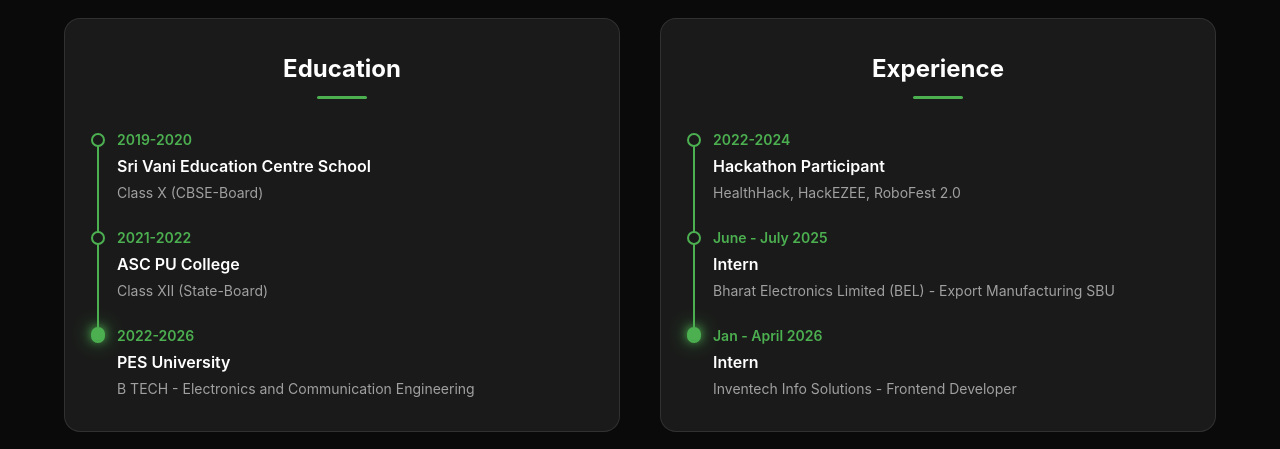
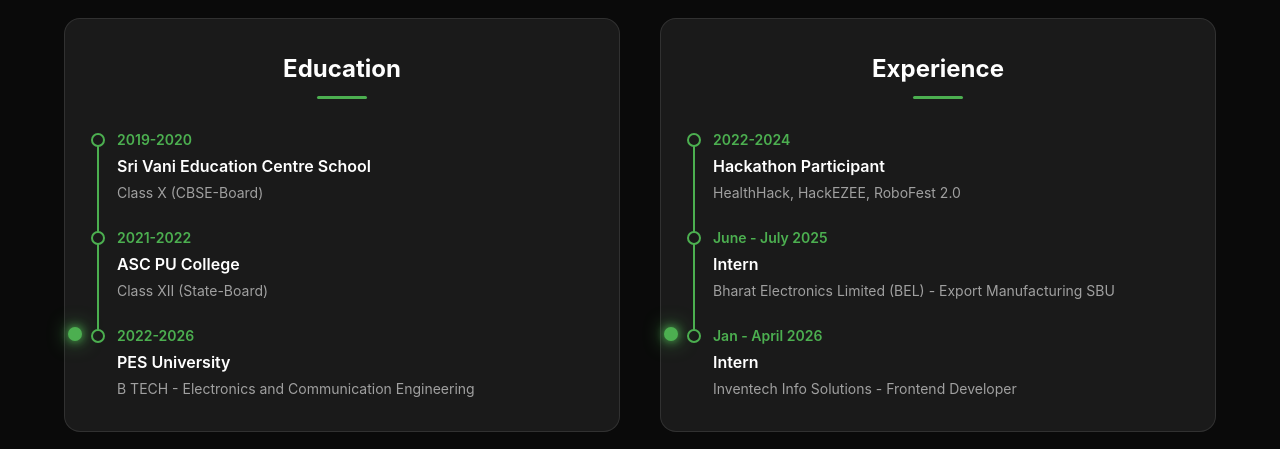
Before and after one commit to Pradhangowda/portfolio, a React (Vite) app: page / in a window 1280 px wide. Shown: the part 1300-1749 px from the top of the page. Built offline with nearby package versions, Linux system fonts and the light colour scheme.

Commit message:
Align animated dot with stationary dots position

```diff
--- a/src/components/AboutMe.css
+++ b/src/components/AboutMe.css
@@ -133,7 +133,7 @@
 .simple-timeline.animate::after {
   content: '';
   position: absolute;
-  left: -6px;
+  left: -29px;
   top: 4px;
   width: 14px;
   height: 14px;
```
